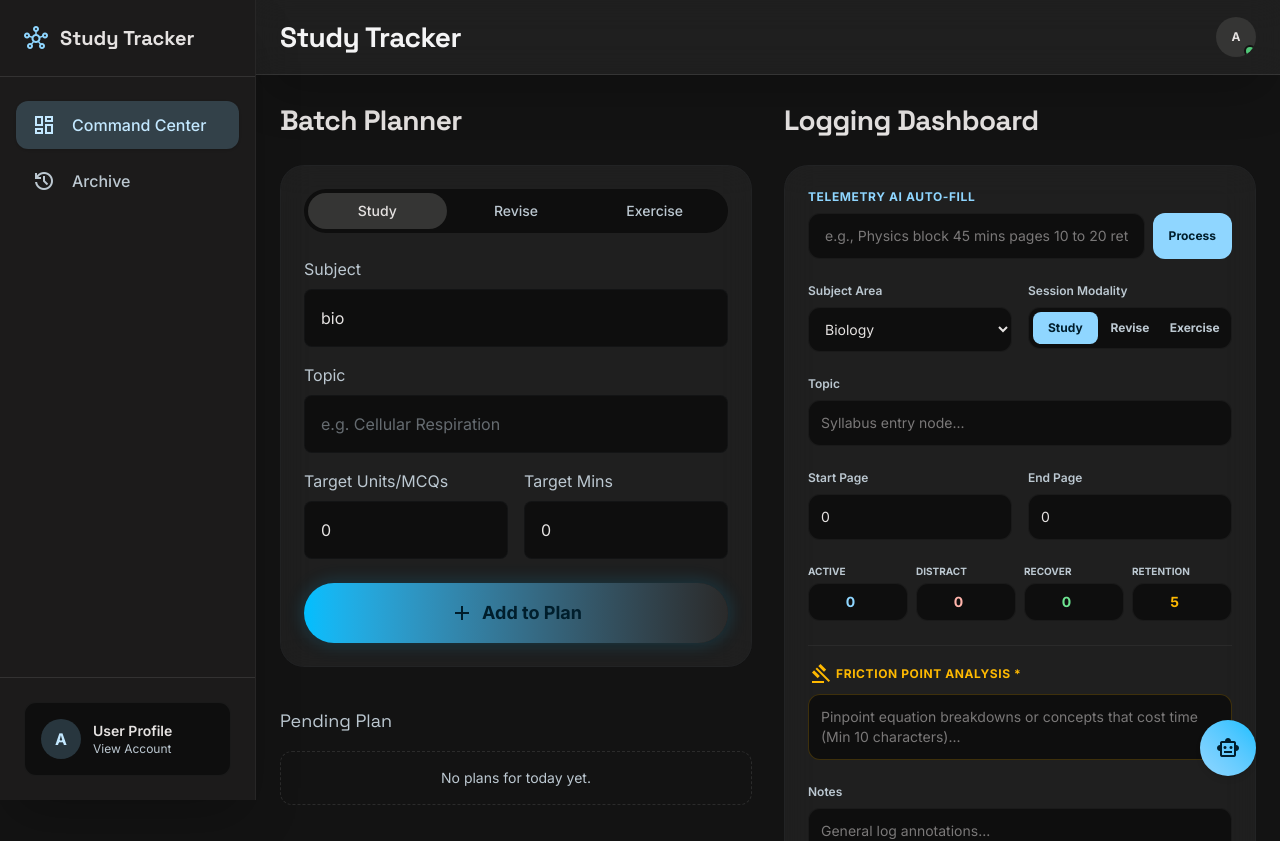
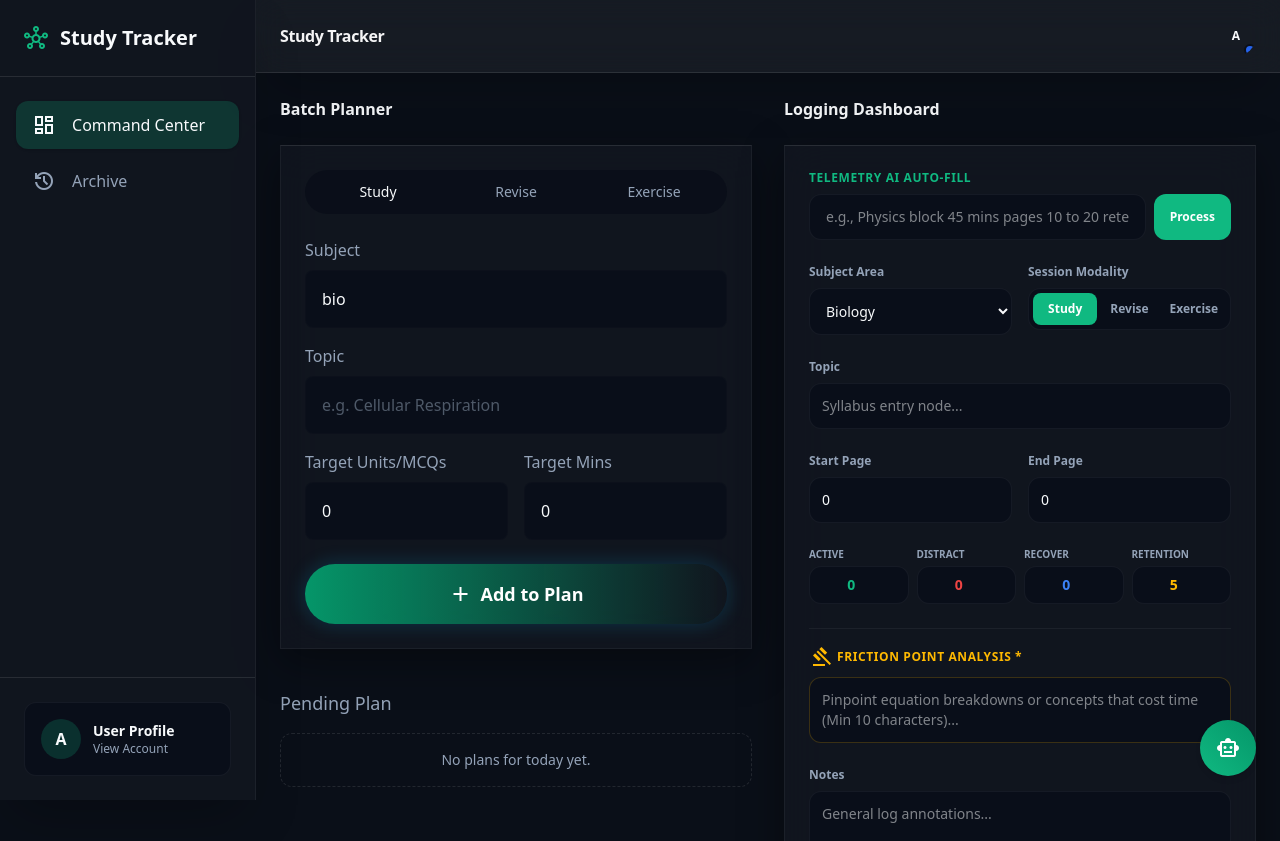
Before and after one commit to gaurav-9869/Study-Tracker, a React (Vite) app: page / in a window 1280 px wide. Shown: the top 841 px of the page. Built offline with nearby package versions, Linux system fonts and the light colour scheme.

Commit message:
Update index.css

```diff
--- a/src/index.css
+++ b/src/index.css
@@ -1,82 +1,56 @@
 @import "tailwindcss";
 
 @theme {
-  --color-secondary-fixed-dim: #d9b9ff;
-  --color-surface-container-low: #1c1b1b;
-  --color-background: #131313;
-  --color-primary: #8fd6ff;
-  --color-surface-container-lowest: #0e0e0e;
-  --color-primary-container: #00bfff;
-  --color-tertiary-container: #50c878;
-  --color-surface-dim: #131313;
-  --color-surface-container: #201f1f;
-  --color-on-secondary-fixed: #2a0054;
-  --color-tertiary: #6ee591;
-  --color-on-primary-fixed: #001e2c;
-  --color-outline-variant: #3d4850;
-  --color-primary-fixed-dim: #7ad0ff;
-  --color-secondary: #d9b9ff;
-  --color-on-surface: #e5e2e1;
-  --color-surface: #131313;
-  --color-outline: #87929b;
-  --color-on-tertiary: #003919;
-  --color-inverse-surface: #e5e2e1;
-  --color-primary-fixed: #c3e8ff;
-  --color-surface-variant: #353534;
-  --color-on-tertiary-fixed: #00210c;
-  --color-surface-container-high: #2a2a2a;
-  --color-on-surface-variant: #bcc8d1;
-  --color-on-primary-container: #004a65;
-  --color-on-primary-fixed-variant: #004c69;
-  --color-tertiary-fixed-dim: #66dd8b;
-  --color-on-tertiary-fixed-variant: #005227;
-  --color-on-tertiary-container: #005025;
-  --color-inverse-on-surface: #313030;
-  --color-on-error-container: #ffdad6;
-  --color-error: #ffb4ab;
-  --color-secondary-fixed: #eedbff;
-  --color-on-secondary: #421871;
-  --color-surface-container-highest: #353534;
-  --color-inverse-primary: #00668a;
-  --color-on-primary: #003549;
-  --color-on-error: #690005;
-  --color-on-background: #e5e2e1;
-  --color-error-container: #93000a;
-  --color-on-secondary-container: #cca3ff;
-  --color-surface-tint: #7ad0ff;
-  --color-secondary-container: #593289;
-  --color-on-secondary-fixed-variant: #593289;
-  --color-surface-bright: #3a3939;
-  --color-tertiary-fixed: #83fba5;
+  --color-background: #0a0f18; /* Deep Midnight Base */
+  --color-surface-container-low: rgba(20, 25, 35, 0.65); /* Glass Base */
+  --color-surface-container-lowest: rgba(10, 15, 25, 0.85); /* Deep Input Fields */
+  --color-surface-container: rgba(30, 40, 55, 0.5);
 
-  --color-subject-bio: #50C878;
-  --color-subject-phys: #00BFFF;
-  --color-subject-chem: #7851A9;
-  --color-subject-math: #FF4500;
+  --color-primary: #10B981; /* Emerald Green Accent */
+  --color-primary-container: #059669; /* Deep Emerald */
+  --color-on-primary-fixed: #ffffff;
 
-  --font-headline: "Space Grotesk", sans-serif;
-  --font-body: "Inter", sans-serif;
-  --font-label: "Inter", sans-serif;
+  --color-tertiary: #3b82f6; /* Analytics Blue */
+  --color-tertiary-container: #2563eb;
+
+  --color-warning: #F59E0B; /* Amber/Gold for Friction Points */
+  --color-error: #EF4444; /* Soft Red for Distractions */
+
+  --color-on-surface: #F8FAFC; /* Crisp White Text */
+  --color-on-surface-variant: #94A3B8; /* Muted Blue-Grey Text */
+  --color-outline-variant: rgba(255, 255, 255, 0.1);
 }
 
-@layer utilities {
+body {
+  background: radial-gradient(circle at top left, #111827 0%, var(--color-background) 100%);
+  background-attachment: fixed;
+}
+
+/* Glassmorphism Depth Utilities */
 .glass-panel {
-    background: rgba(255, 255, 255, 0.05);
-    backdrop-filter: blur(16px);
-    border-radius: 1.5rem; /* 24px */
+  background: var(--color-surface-container-low);
+  backdrop-filter: blur(20px);
+  -webkit-backdrop-filter: blur(20px);
+  border: 1px solid rgba(255, 255, 255, 0.05);
+  box-shadow: 0 12px 40px 0 rgba(0, 0, 0, 0.4);
 }
+
 .ghost-border {
-    box-shadow: inset 0 0 0 1px rgba(61, 72, 80, 0.1);
+  border-top: 1px solid rgba(255, 255, 255, 0.1);
+  border-left: 1px solid rgba(255, 255, 255, 0.05);
 }
-  .text-headline-md {
-    font-size: 1.75rem;
-    letter-spacing: -0.02em;
+
+/* Custom Scrollbar for a premium feel */
+::-webkit-scrollbar {
+  width: 6px;
 }
-  .text-display-lg {
-    font-size: 3.5rem;
-    letter-spacing: -0.02em;
+::-webkit-scrollbar-track {
+  background: transparent;
 }
-  .ambient-shadow {
-    box-shadow: 0 20px 40px rgba(0, 0, 0, 0.4);
+::-webkit-scrollbar-thumb {
+  background: rgba(255, 255, 255, 0.1);
+  border-radius: 10px;
 }
+::-webkit-scrollbar-thumb:hover {
+  background: rgba(16, 185, 129, 0.5);
 }
```
Lines whose indentation alone changed are shown as unchanged.
